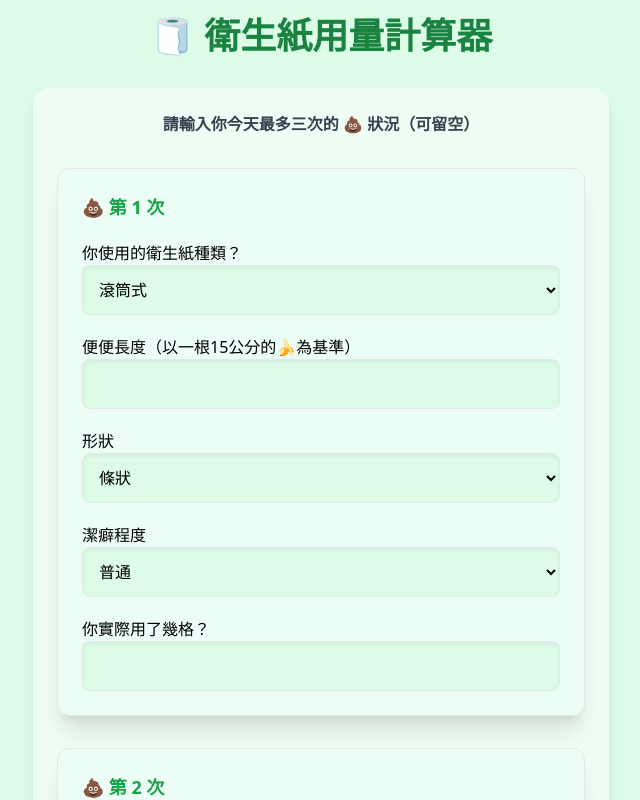
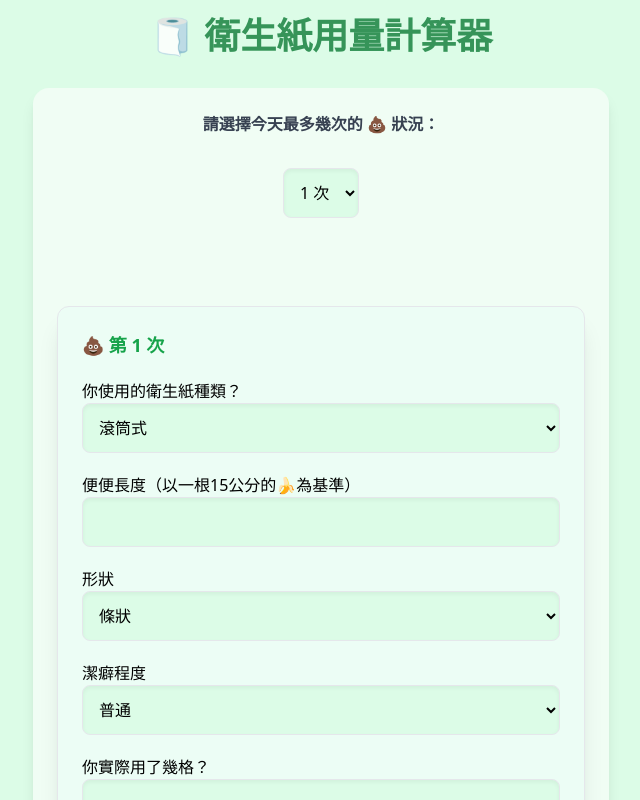
Before and after one commit to X-SHERRYSUN/toilet-paper-calculator, a React (Vite) app: page / in a window 1280 px wide. Shown: the top 800 px of the page, without its empty margins (319-959 px from the left). Built offline with nearby package versions, Linux system fonts and the light colour scheme.

Commit message:
Update App.jsx
choose poop time first

```diff
--- a/src/App.jsx
+++ b/src/App.jsx
@@ -33,6 +33,7 @@ const paperOptions = [
 
 function App() {
   const [poops, setPoops] = useState(defaultPoops);
+  const [numPoops, setNumPoops] = useState(1); // 預設選擇一次大便
   const [result, setResult] = useState(null);
 
   const handlePoopChange = (index, field, value) => {
@@ -86,10 +87,26 @@ function App() {
         className="bg-green-50 rounded-2xl shadow-lg p-6 w-full max-w-xl space-y-8"
       >
         <p className="text-center text-gray-700 font-semibold">
-          請輸入你今天最多三次的 💩 狀況（可留空）
+          請選擇今天最多幾次的 💩 狀況：
         </p>
 
-        {poops.map((poop, index) => (
+        <div className="text-center">
+          <select
+            value={numPoops}
+            onChange={(e) => setNumPoops(Number(e.target.value))}
+            className="p-3 border rounded-lg bg-green-100 shadow-inner"
+          >
+            {[1, 2, 3].map((num) => (
+              <option key={num} value={num}>
+                {num} 次
+              </option>
+            ))}
+          </select>
+        </div>
+
+        <div className="h-6" />
+
+        {Array.from({ length: numPoops }).map((_, index) => (
           <div
             key={index}
             className="border rounded-xl p-6 bg-emerald-50 space-y-5 shadow-xl"
@@ -102,7 +119,7 @@ function App() {
               <label className="block font-medium">你使用的衛生紙種類？</label>
               <select
                 className="w-full p-3 border rounded-lg bg-green-100 shadow-inner"
-                value={poop.paperType}
+                value={poops[index].paperType}
                 onChange={(e) =>
                   handlePoopChange(index, "paperType", e.target.value)
                 }
@@ -124,7 +141,7 @@ function App() {
                 min="0"
                 step="0.1"
                 className="w-full p-3 border rounded-lg bg-green-100 shadow-inner"
-                value={poop.length}
+                value={poops[index].length}
                 onChange={(e) =>
                   handlePoopChange(index, "length", e.target.value)
                 }
@@ -135,7 +152,7 @@ function App() {
               <label className="block font-medium">形狀</label>
               <select
                 className="w-full p-3 border rounded-lg bg-green-100 shadow-inner"
-                value={poop.shape}
+                value={poops[index].shape}
                 onChange={(e) =>
                   handlePoopChange(index, "shape", e.target.value)
                 }
@@ -151,7 +168,7 @@ function App() {
               <label className="block font-medium">潔癖程度</label>
               <select
                 className="w-full p-3 border rounded-lg bg-green-100 shadow-inner"
-                value={poop.cleanLevel}
+                value={poops[index].cleanLevel}
                 onChange={(e) =>
                   handlePoopChange(index, "cleanLevel", e.target.value)
                 }
@@ -164,13 +181,13 @@ function App() {
 
             <div>
               <label className="block font-medium">
-                你實際用了幾{poop.paperType === "roll" ? "格" : "張"}？
+                你實際用了幾{poops[index].paperType === "roll" ? "格" : "張"}？
               </label>
               <input
                 type="number"
                 min="0"
                 className="w-full p-3 border rounded-lg bg-green-100 shadow-inner"
-                value={poop.sheetsUsed}
+                value={poops[index].sheetsUsed}
                 onChange={(e) =>
                   handlePoopChange(index, "sheetsUsed", e.target.value)
                 }
```
